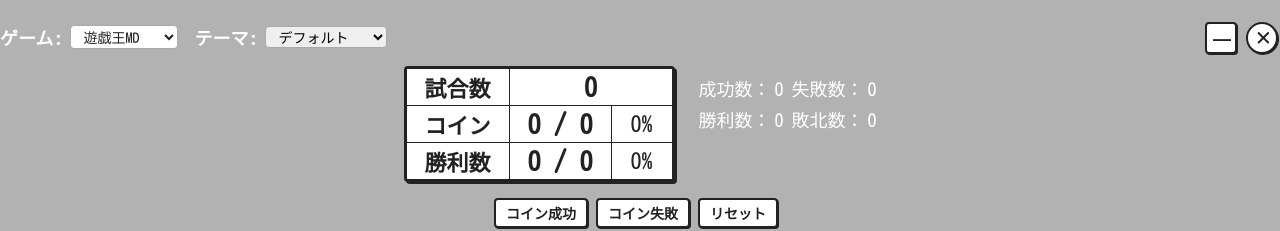
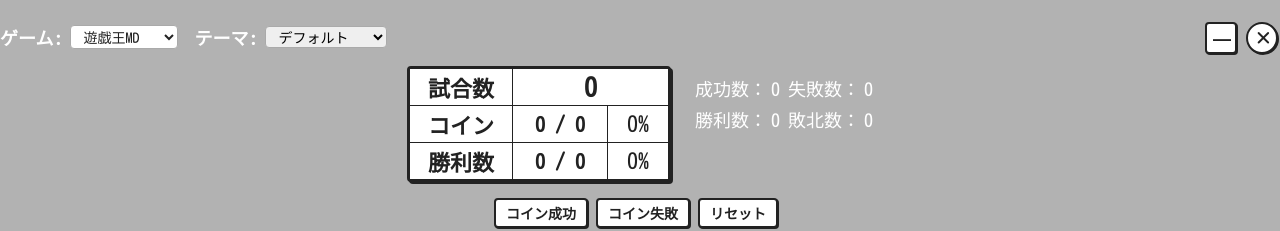
Before and after one commit to TearTheSky/dcg-duel-widget, an Electron app: page index.html in a window 1280 px wide. Shown: the top 231 px of the page. Drawn offline with Linux system fonts and the light colour scheme.

Commit message:
Fix ratio value wrapping

```diff
--- a/styles/base.css
+++ b/styles/base.css
@@ -98,6 +98,17 @@ th {
     min-width: 50px;
 }
 
+/* 「現在値 / 総数」を折り返さず、3桁まで読みやすく表示 */
+#coinSuccess,
+#winCount {
+    white-space: nowrap;
+    min-width: 82px;
+    padding-left: 6px !important;
+    padding-right: 6px !important;
+    font-size: 20px;
+    font-variant-numeric: tabular-nums;
+}
+
 .rate {
     font-size: 22px;
     padding: 0 6px 0 6px !important;
```
